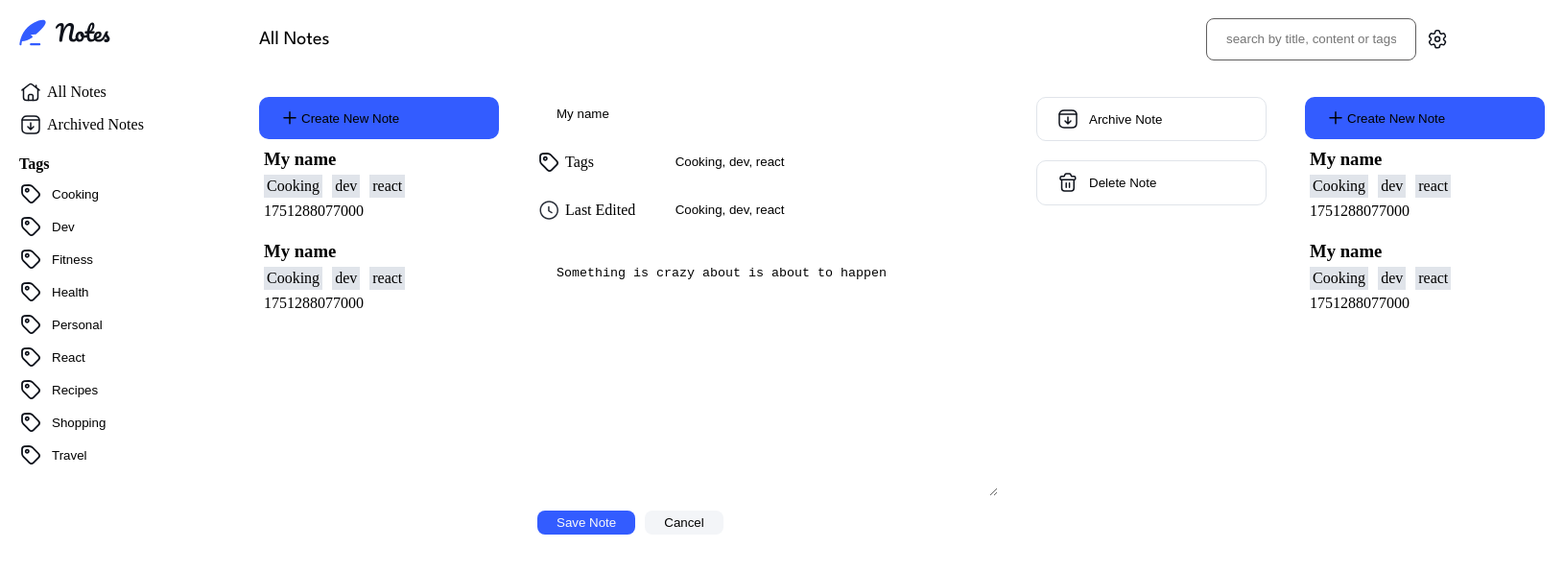
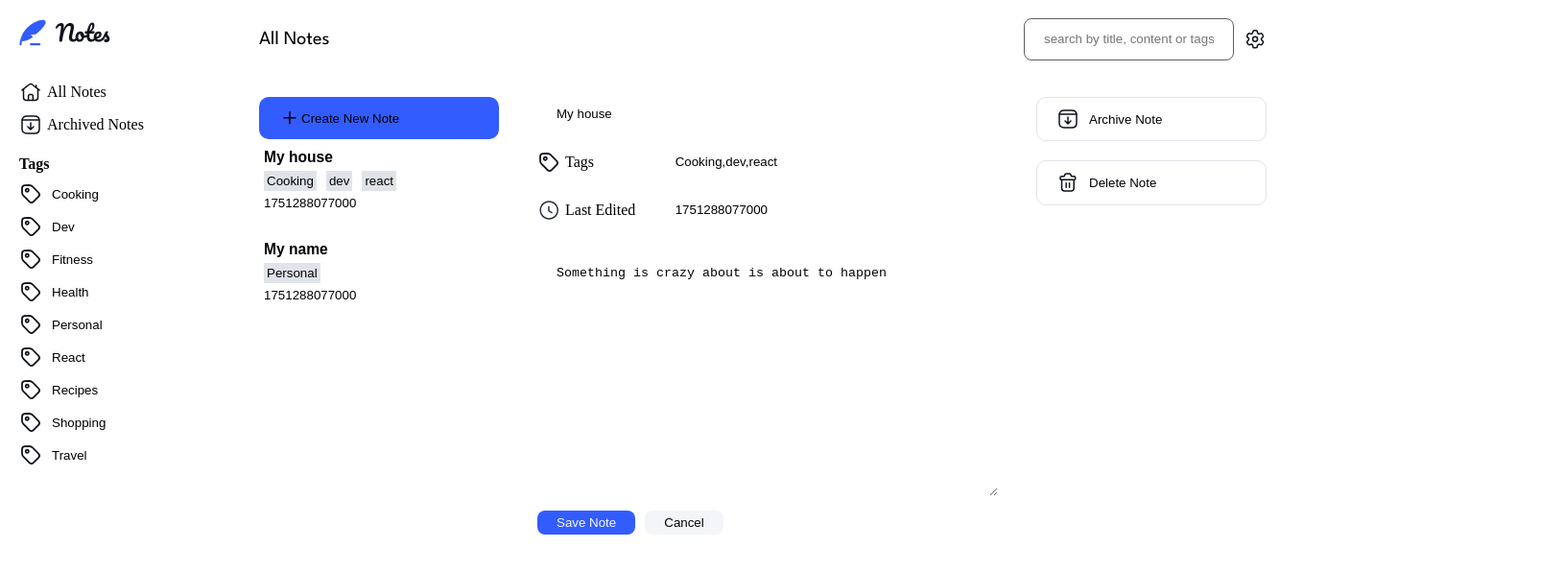
Before and after one commit to Avatar-J/note-taking-webapp, an Angular app: page / in a window 1280 px wide. Shown: the top 596 px of the page at 96% size, 1630 px wide, since content can reach past the window. Built offline with nearby package versions, Linux system fonts and the light colour scheme.

Commit message:
refactor note components for improved functionality and UI

```diff
--- a/src/app/app.component.html
+++ b/src/app/app.component.html
@@ -7,7 +7,7 @@
     <div class="content">
       <app-dashboard />
       <app-view-note />
-      <router-outlet />
+      <!-- <router-outlet /> -->
     </div>
 
   </main>
--- a/src/app/components/form/form.component.html
+++ b/src/app/components/form/form.component.html
@@ -30,14 +30,15 @@
 
             <label for="date"><img src="assets/images/icon-clock.svg" />
                 <span>Last Edited</span></label>
-            <input id="date" name="tags" formControlName="tags" placeholder="Not yet saved" readonly />
+            <input id="date" name="date" formControlName="lastModified" placeholder="Not yet saved" readonly />
         </div>
     </div>
 
     <div class="line"></div>
 
     <div class="form-control-container-textarea">
-        <textarea id="body" placeholder="Start typing your note here..." name="body" formControlName="body"></textarea>
+        <textarea id="body" placeholder="Start typing your note here..." name="body"
+            formControlName="content"></textarea>
 
         <div class="error" *ngIf="form.get('body')?.touched && form.get('body')?.invalid">
             <small *ngIf="form.get('body')?.errors?.['required']">Note content is required.</small>
--- a/src/app/components/form/form.component.ts
+++ b/src/app/components/form/form.component.ts
@@ -1,5 +1,12 @@
 import { CommonModule } from '@angular/common';
-import { Component, inject, Input, OnInit } from '@angular/core';
+import {
+  Component,
+  inject,
+  Input,
+  OnChanges,
+  OnInit,
+  SimpleChanges,
+} from '@angular/core';
 import {
   FormsModule,
   ReactiveFormsModule,
@@ -7,7 +14,6 @@ import {
   FormGroup,
   Validators,
 } from '@angular/forms';
-import { Router } from '@angular/router';
 import { Note } from '../../models/note';
 import { DataService } from '../../services/data.service';
 
@@ -17,15 +23,15 @@ import { DataService } from '../../services/data.service';
   templateUrl: './form.component.html',
   styleUrl: './form.component.scss',
 })
-export class FormComponent {
-  @Input() Note?: Note;
+export class FormComponent implements OnChanges {
+  @Input() Note: Note | null = null;
 
   formBuilder = inject(FormBuilder);
   dataService = inject(DataService);
 
   form!: FormGroup;
 
-  ngOnInit(): void {
+  constructor() {
     this.form = this.formBuilder.group({
       title: [
         this.Note?.title || '',
@@ -35,13 +41,21 @@ export class FormComponent {
         this.Note?.tags?.join(', ') || '',
         [Validators.required, Validators.pattern(/^(\s*\w+\s*)(,\s*\w+\s*)*$/)],
       ],
-      date: [this.Note?.lastModified || 'Not yet saved'],
-      body: [
+      lastModified: [this.Note?.lastModified || 'Not yet saved'],
+      content: [
         this.Note?.content || '',
         [Validators.required, Validators.maxLength(1000)],
       ],
     });
   }
+
+  ngOnChanges(changes: SimpleChanges): void {
+    if (this.Note) {
+      this.form.patchValue(this.Note);
+    }
+  }
+
+  ngOnInit(): void {}
 
   onCancel() {}
   onSubmit() {
--- a/src/app/components/note-card/note-card.component.html
+++ b/src/app/components/note-card/note-card.component.html
@@ -1,4 +1,4 @@
-<div class="note-card">
+<button class="note-card" (click)="onNoteSelected()" [ngClass]="{'grey': isNoteActive}">
 
 
     <h3>{{Note.title}}</h3>
@@ -20,7 +20,7 @@
         {{Note.createdAt}}
     </div>
 
-</div>
+</button>
 
 <!-- @if(isModalActive){
 <app-modal (closeModal)="toggleModal()" />
--- a/src/app/components/note-card/note-card.component.scss
+++ b/src/app/components/note-card/note-card.component.scss
@@ -6,7 +6,10 @@
   min-height: 91px;
   @include flex(column, flex-start, stretch, 5px);
   padding: 5px;
-  overflow: hidden;
+  background-color: transparent;
+  outline: none;
+  border: none;
+  cursor: pointer;
 
   // h1 {
   //   @include TextPreset2;
@@ -32,4 +35,13 @@
     line-clamp: 2;
     -webkit-box-orient: vertical;
   }
+  .date {
+    display: flex;
+  }
+  h3 {
+    display: flex;
+  }
+  .grey {
+    background-color: rgb(167, 140, 140);
+  }
 }
--- a/src/app/components/note-card/note-card.component.ts
+++ b/src/app/components/note-card/note-card.component.ts
@@ -3,30 +3,26 @@ import { Note } from '../../models/note';
 import { Router } from '@angular/router';
 import { DataService } from '../../services/data.service';
 import { ModalComponent } from '../modal/modal.component';
+import { CommonModule } from '@angular/common';
 
 @Component({
   selector: 'app-note-card',
-  imports: [ModalComponent],
+  imports: [CommonModule],
   templateUrl: './note-card.component.html',
   styleUrl: './note-card.component.scss',
 })
 export class NoteCardComponent {
   @Input() Note!: Note;
 
-  isModalActive: boolean = false;
+  isNoteActive: boolean = false;
 
-  router = inject(Router);
-
-  constructor(private dataService: DataService) {}
-
-  onArchive() {
-    this.dataService.toggleArchive(this.Note.id);
-  }
-  onDelete() {
-    this.toggleModal();
+  constructor(private dataService: DataService) {
+    this.dataService.singleNote$.subscribe((data) => {
+      this.isNoteActive = data?.id === this.Note?.id ? true : false;
+    });
   }
 
-  toggleModal() {
-    this.isModalActive = !this.isModalActive;
+  onNoteSelected() {
+    this.dataService.getNoteById(this.Note.id);
   }
 }
--- a/src/app/pages/dashboard/dashboard.component.ts
+++ b/src/app/pages/dashboard/dashboard.component.ts
@@ -6,7 +6,7 @@ import { Router, RouterLink } from '@angular/router';
 
 @Component({
   selector: 'app-dashboard',
-  imports: [NoteCardComponent, RouterLink],
+  imports: [NoteCardComponent],
   templateUrl: './dashboard.component.html',
   styleUrl: './dashboard.component.scss',
 })
--- a/src/app/pages/view-note/view-note.component.html
+++ b/src/app/pages/view-note/view-note.component.html
@@ -2,16 +2,16 @@
 
 <div class="view-note-container">
     <div class="note-detail">
-        <app-form [Note]="(dataService.singleNote | async) || undefined" />
+        <app-form [Note]="selectedNote" />
     </div>
 
 
     <div class="control-section">
-        <button>
+        <button (click)="onArchive()">
             <img src="assets/images/icon-archive.svg" />
-            Archive Note</button>
+            {{archiveText}}</button>
 
-        <button>
+        <button (click)="onDelete()">
             <img src="assets/images/icon-delete.svg" />
             Delete Note</button>
     </div>
--- a/src/app/pages/view-note/view-note.component.ts
+++ b/src/app/pages/view-note/view-note.component.ts
@@ -12,10 +12,38 @@ import { CommonModule } from '@angular/common';
 export class ViewNoteComponent {
   isEmpty: boolean = true;
   dataService = inject(DataService);
+  selectedNote!: Note | null;
+  archiveText: string = 'Archive Note';
 
   constructor() {
     this.dataService.notes$.subscribe((data) => {
       this.isEmpty = data.length === 0 ? true : false;
     });
+
+    this.dataService.singleNote$.subscribe({
+      next: (value) => {
+        this.selectedNote = value;
+        if (value) {
+          this.setArchiveText(value.isArchived);
+        }
+      },
+    });
+  }
+  setArchiveText(archive: boolean) {
+    this.archiveText = archive ? 'Unarchive Note' : 'Archive Note';
+  }
+
+  onArchive() {
+    if (this.selectedNote) {
+      this.dataService.toggleArchive(this.selectedNote.id);
+      console.log('archive', this.selectedNote.isArchived);
+      this.setArchiveText(this.selectedNote.isArchived);
+    }
+  }
+
+  onDelete() {
+    if (this.selectedNote) {
+      this.dataService.deleteNote(this.selectedNote.id);
+    }
   }
 }
--- a/src/app/services/data.service.ts
+++ b/src/app/services/data.service.ts
@@ -11,7 +11,7 @@ export class DataService {
   private notes: Note[] = [
     {
       id: 1,
-      title: 'My name',
+      title: 'My house',
       content: 'Something is crazy about is about to happen',
       tags: ['Cooking', 'dev', 'react'],
       isArchived: false,
@@ -21,8 +21,8 @@ export class DataService {
     {
       id: 2,
       title: 'My name',
-      content: 'Something is crazy about is about to happen',
-      tags: ['Cooking', 'dev', 'react'],
+      content: 'My name is beautiful',
+      tags: ['Personal'],
       isArchived: false,
       createdAt: Date.now(),
       lastModified: Date.now(),
@@ -34,28 +34,30 @@ export class DataService {
   notes$ = this.noteSubject.asObservable();
 
   singleNoteSubject = new BehaviorSubject<Note | null>(null);
-  singleNote = this.singleNoteSubject.asObservable();
+  singleNote$ = this.singleNoteSubject.asObservable();
 
   constructor() {
-    this.singleNoteSubject.next(this.notes[0]);
+    this.notes$.subscribe((data) => this.singleNoteSubject.next(data[0]));
   }
 
   private updateSubject(): void {
     this.noteSubject.next([...this.notes]);
   }
 
-  createNote(note: Omit<Note, 'id' | 'createdAt'>): void {
+  createNote(note: Omit<Note, 'id' | 'createdAt' | 'lastModified'>): void {
     const newNote: Note = {
       ...note,
       id: Date.now(),
       createdAt: Date.now(),
+      lastModified: Date.now(),
     };
     this.notes.push(newNote);
     this.updateSubject();
   }
 
-  getNoteById(id: number): Note | undefined {
-    return this.notes.find((note) => note.id === id);
+  getNoteById(id: number) {
+    const foundNote = this.notes.find((note) => note.id === id) ?? null;
+    this.singleNoteSubject.next(foundNote);
   }
 
   updateNote(id: number, updatedFields: Partial<Note>): void {
@@ -72,7 +74,7 @@ export class DataService {
   }
 
   toggleArchive(id: number): void {
-    const note = this.getNoteById(id);
+    const note = this.notes.find((note) => note.id === id);
     if (note) {
       note.isArchived = !note.isArchived;
       this.updateSubject();
```
Also changed, not shown: src/app/pages/dashboard/dashboard.component.html (+0 -19 lines).
